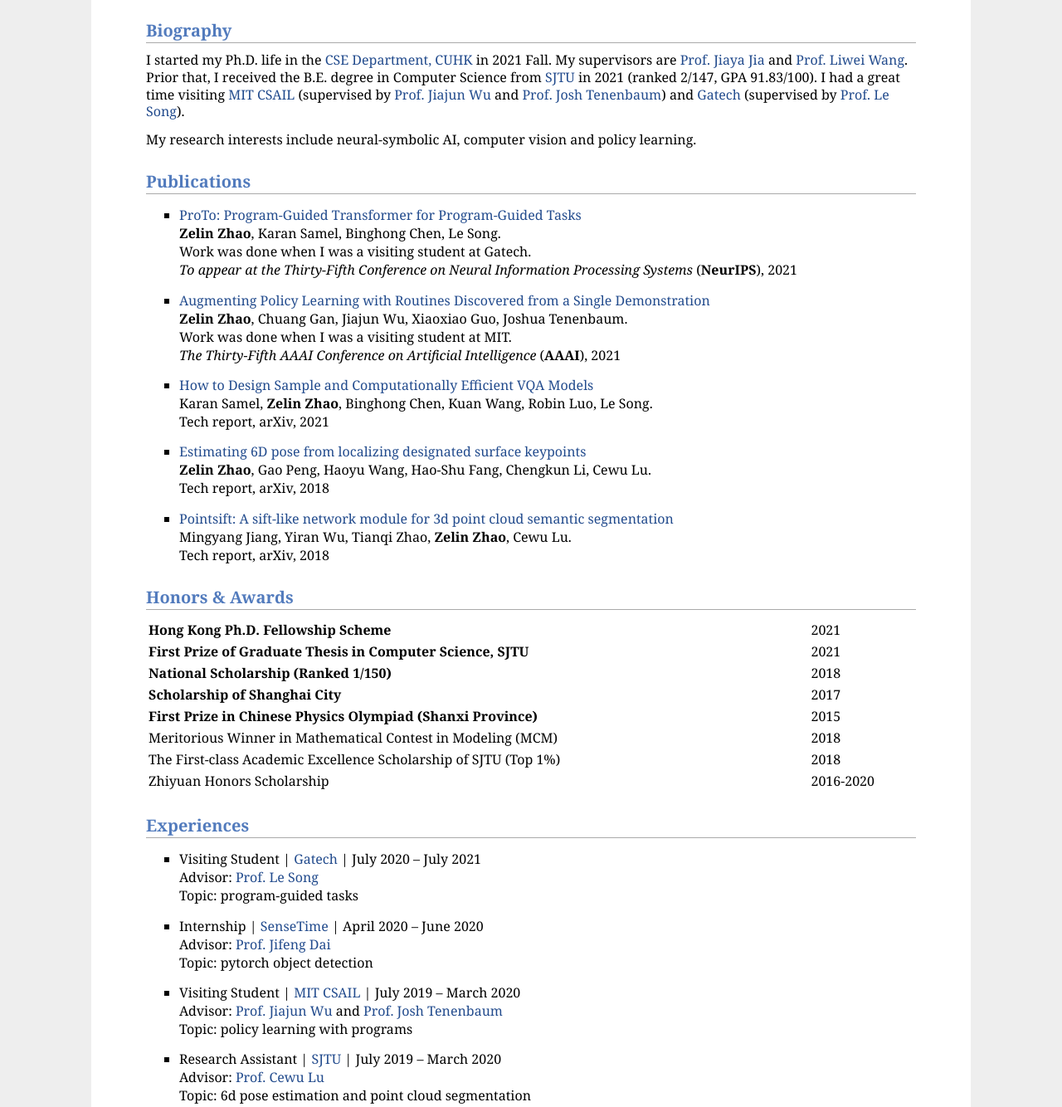
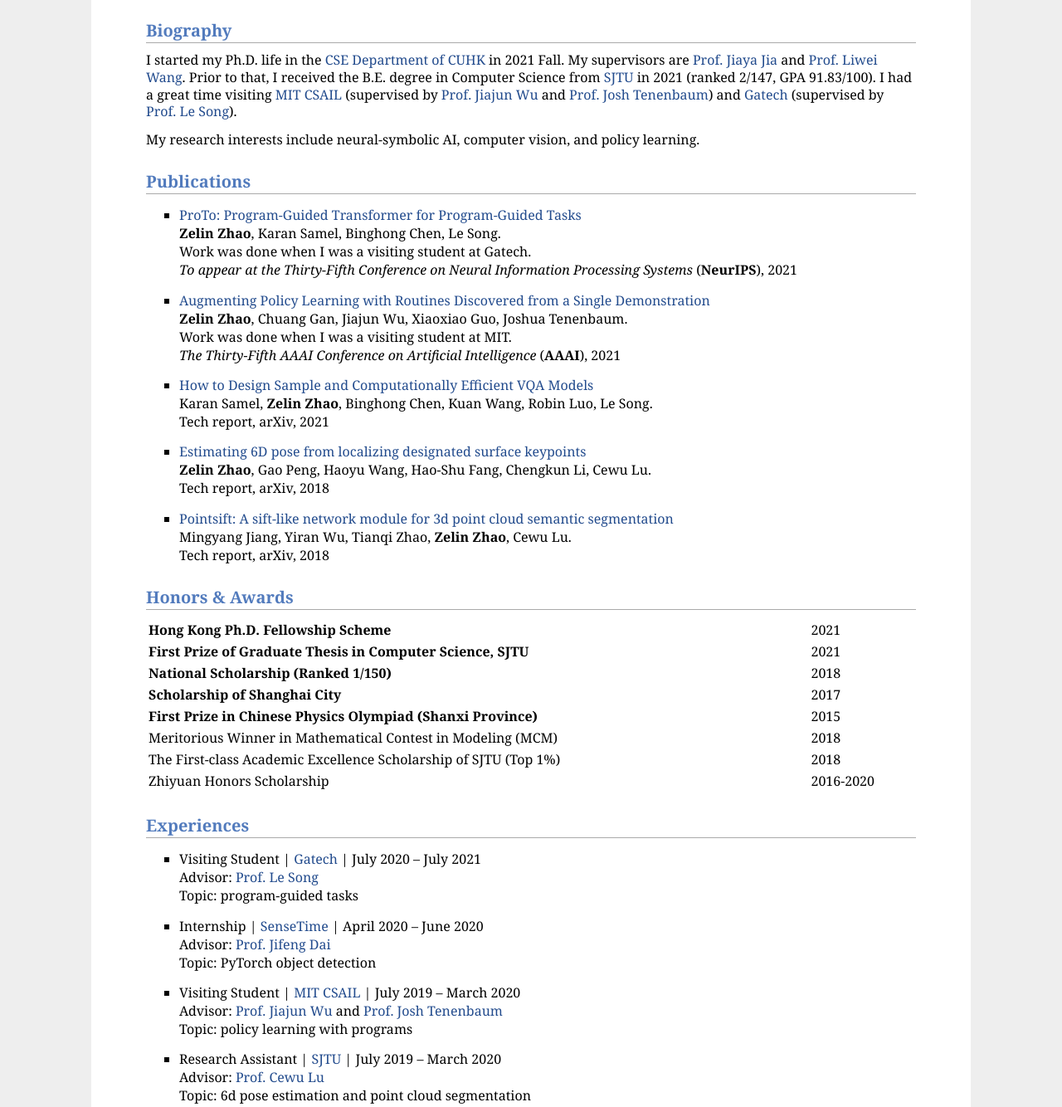
Before and after one commit to sjtuytc/sjtuytc.github.io, a plain HTML site: page index.html in a window 1280 px wide. Shown: the part 331-1665 px from the top of the page at 83% size. Drawn offline with Linux system fonts and the light colour scheme.

Commit message:
Fix some typos

```diff
--- a/index.html
+++ b/index.html
@@ -51,13 +51,13 @@
 
 <h2>Biography</h2>
 <p>
-	I started my Ph.D. life in the <a href="https://www.cse.cuhk.edu.hk/">CSE Department, CUHK</a> in 2021 Fall.
+	I started my Ph.D. life in the <a href="https://www.cse.cuhk.edu.hk/">CSE Department of CUHK</a> in 2021 Fall.
 	My supervisors are <a href="http://www.cse.cuhk.edu.hk/~leojia">Prof. Jiaya Jia</a> and <a href="https://lwwangcse.github.io/">Prof. Liwei Wang</a>.
-	Prior that, I received the B.E. degree in Computer Science from <a href="https://en.sjtu.edu.cn/">SJTU</a> in 2021 (ranked 2/147, GPA 91.83/100).
+	Prior to that, I received the B.E. degree in Computer Science from <a href="https://en.sjtu.edu.cn/">SJTU</a> in 2021 (ranked 2/147, GPA 91.83/100).
 	I had a great time visiting <a href="https://www.csail.mit.edu/">MIT CSAIL</a> (supervised by <a href="https://jiajunwu.com/">Prof. Jiajun Wu</a> and <a href="http://web.mit.edu/cocosci/josh.html">Prof. Josh Tenenbaum</a>)
 	and <a href="https://www.gatech.edu/">Gatech</a> (supervised by <a href="https://scholar.google.com/citations?user=Xl4E0CsAAAAJ&hl=en">Prof. Le Song</a>).
 </p>
-<p>My research interests include neural-symbolic AI, computer vision and policy learning.</p>
+<p>My research interests include neural-symbolic AI, computer vision, and policy learning.</p>
 
 <h2>Publications</h2>
 <ul>
@@ -120,7 +120,7 @@
 	<li>
 		Internship | <a href="https://www.sensetime.com/en">SenseTime</a> | April 2020 – June 2020<br>
 		Advisor: <a href="https://jifengdai.org/">Prof. Jifeng Dai</a><br>
-		Topic: pytorch object detection<br>
+		Topic: PyTorch object detection<br>
 	</li>
 	<li>
 		Visiting Student | <a href="https://www.csail.mit.edu/">MIT CSAIL</a> | July 2019 – March 2020<br>
```
